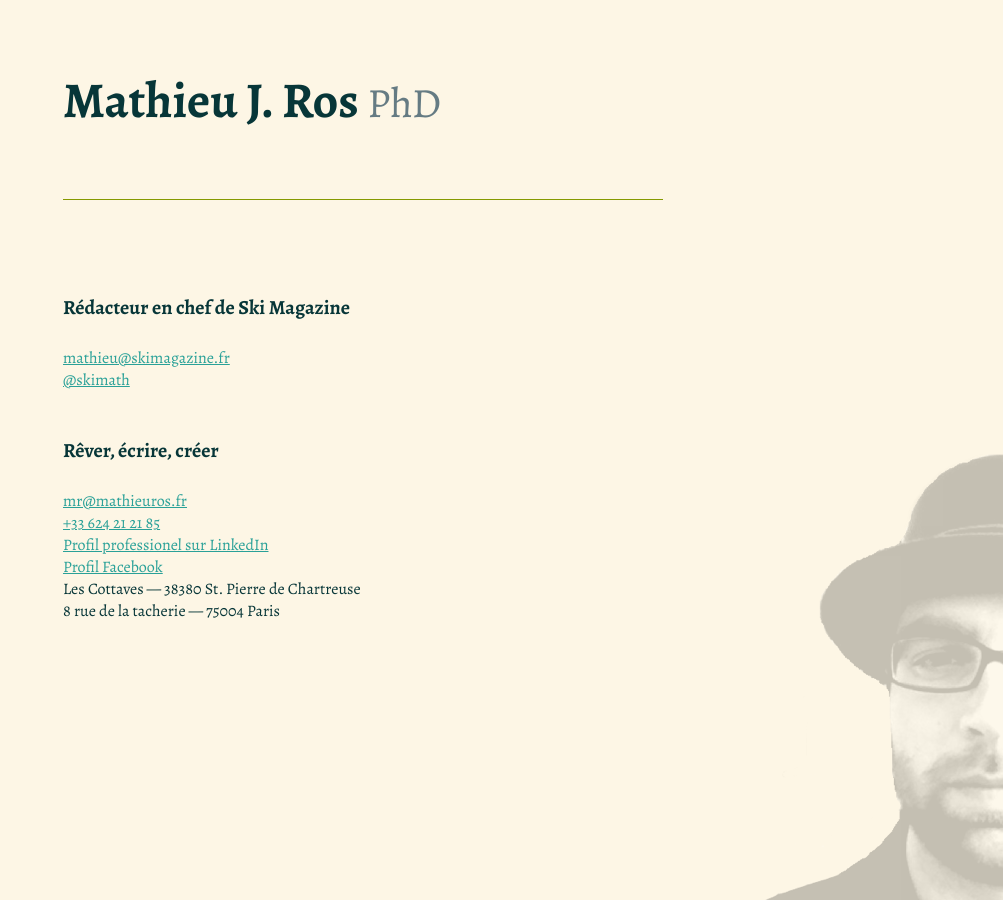
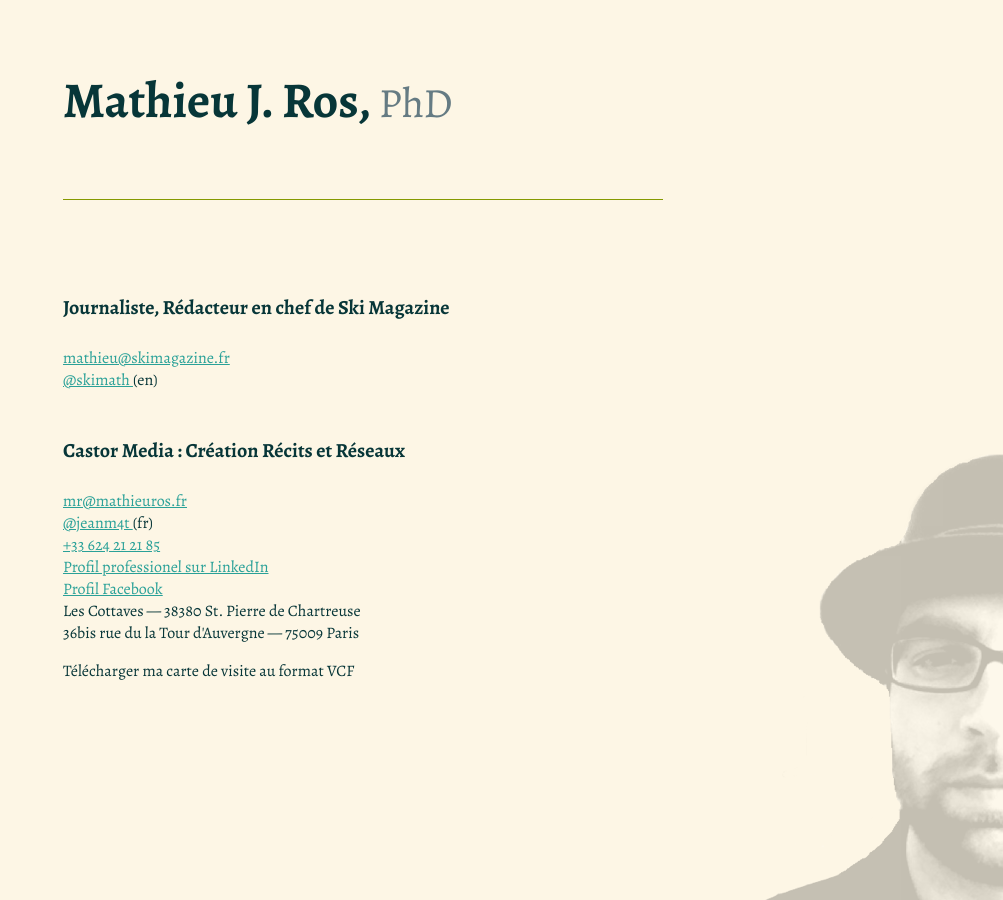
Before and after one commit to tonio/ros, a Jekyll site: the page index.html, which Jekyll copies as it is, in a window 1280 px wide. Shown: the whole page, without its empty margins (277-1280 px from the left). Built offline with Jekyll 4.4.1, drawn with Linux system fonts in a browser that asks for light colours.

Commit message:
rajout du lien vers la carte de visite VCF

```diff
--- a/index.html
+++ b/index.html
@@ -10,24 +10,27 @@
     <body>
         <section>
             <h1>
-                Mathieu J. Ros <small>PhD</small>
+                Mathieu J. Ros, <small>PhD</small>
             </h1>
         </section>
         <section>
-            <h2>Rédacteur en chef de Ski Magazine</h2>
+            <h2>Journaliste, Rédacteur en chef de Ski Magazine</h2>
             <p>
                 <a href="mailto:">
                     <i class="icon-mail"></i>mathieu@skimagazine.fr
                 </a><br>
                 <a href="http://twitter.com/skimath">
                     <i class="icon-twitter"></i>@skimath
-                </a>
+                </a> (en)
             </p>
-            <h2>Rêver, écrire, créer</h2>
+            <h2>Castor Media : Création Récits et Réseaux</h2>
             <p>
                 <a href="mailto:">
                     <i class="icon-mail"></i>mr@mathieuros.fr
                 </a><br>
+                <a href="http://twitter.com/jeanm4t">
+                    <i class="icon-twitter"></i>@jeanm4t
+                </a> (fr)<br>
                 <a href="tel:+33 624 21 21 85">
                     <i class="icon-phone"></i>+33 624 21 21 85
                 </a><br>
@@ -39,8 +42,9 @@
                 </a>
 
                 Les Cottaves — 38380 St. Pierre de Chartreuse<br>
-                8 rue de la tacherie — 75004 Paris<br>
+                36bis rue du la Tour d'Auvergne — 75009 Paris<br>
             </p>
+            <p>Télécharger ma <a href="~/mathieuros.vcf"></a>carte de visite au format VCF</a></p>
         </section>
         <link href='http://fonts.googleapis.com/css?family=Alegreya:400,400italic,700' rel='stylesheet' type='text/css'>
     </body>
```
